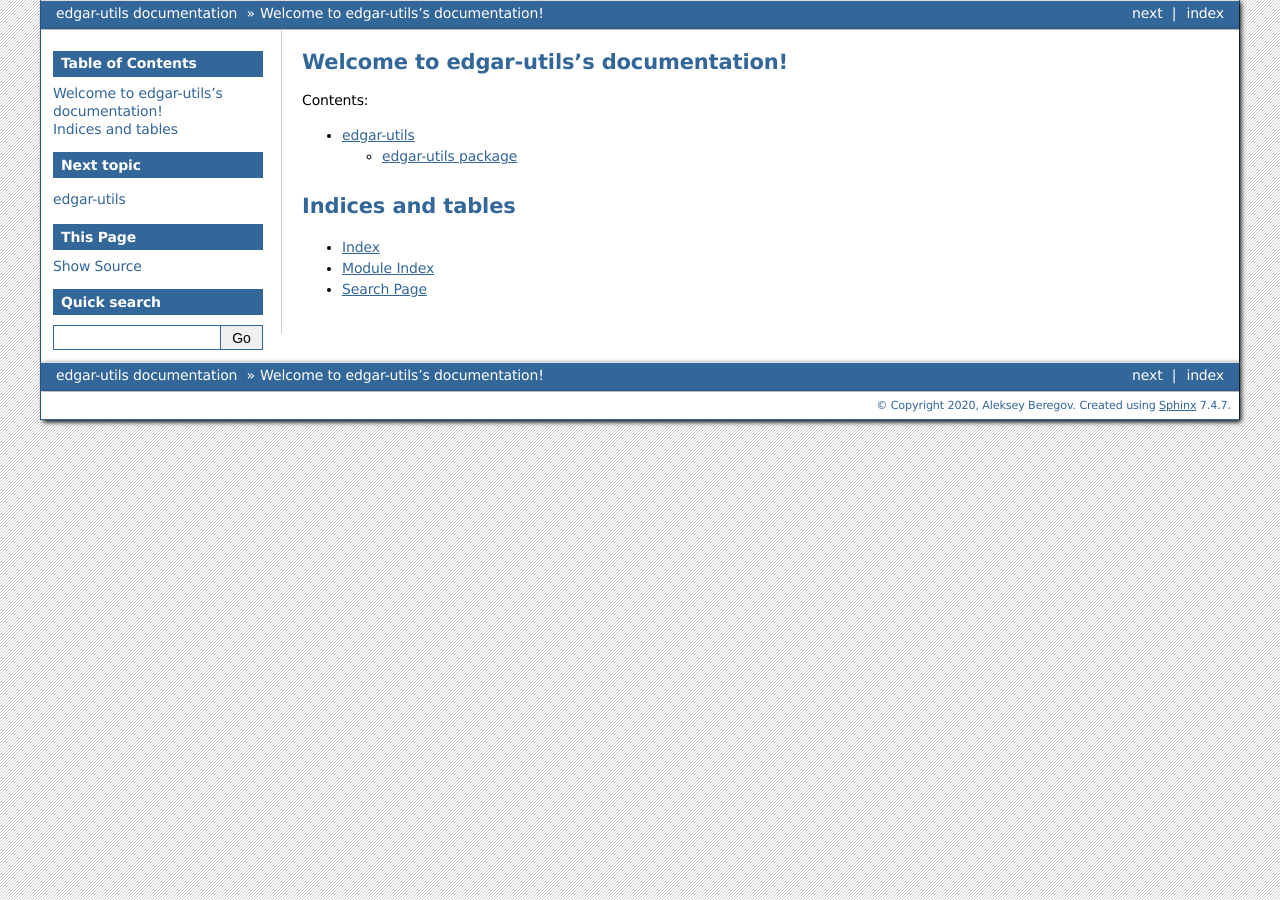
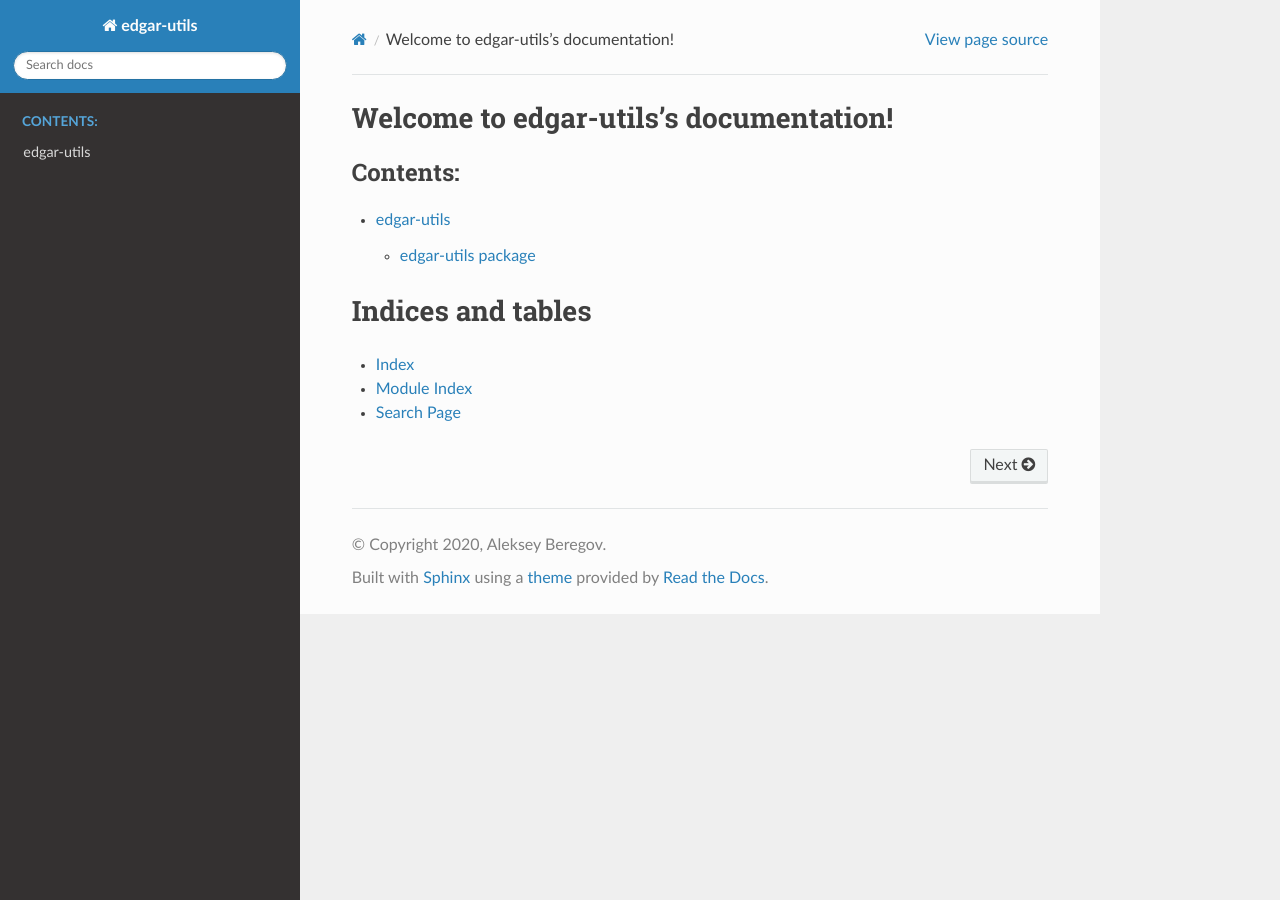
Before and after one commit to alekseyberegov/edgar-utils, a Sphinx documentation site: the page built from docs/index.rst, in a window 1280 px wide. Built offline with Sphinx 7.4.7 and the Read the Docs theme 2.0.0, drawn with Linux system fonts in a browser that asks for light colours.

Commit message:
Improve doc

```diff
--- a/docs/conf.py
+++ b/docs/conf.py
@@ -44,13 +44,18 @@ templates_path = ['_templates']
 # This pattern also affects html_static_path and html_extra_path.
 exclude_patterns = ['_build', 'Thumbs.db', '.DS_Store']
 
+autoclass_content = 'both'
 
 # -- Options for HTML output -------------------------------------------------
 
 # The theme to use for HTML and HTML Help pages.  See the documentation for
 # a list of builtin themes.
 #
-html_theme = 'bizstyle'
+html_theme = 'sphinx_rtd_theme'
+
+html_theme_options = {
+    #"sidebarwidth": "25%",
+}
 
 # Add any paths that contain custom static files (such as style sheets) here,
 # relative to this directory. They are copied after the builtin static files,
--- a/setup.py
+++ b/setup.py
@@ -21,7 +21,8 @@ setup(
         "faker",
         "parse",
         "requests",
-        "sphinx"
+        "sphinx",
+        "sphinx-rtd-theme"
     ],
     classifiers=[
         # 3 - Alpha, 4 - Beta, 5 - Production/Stable
```
Also changed, not shown: docs/edgar.utils.repo.rst (+48 -0 lines).
